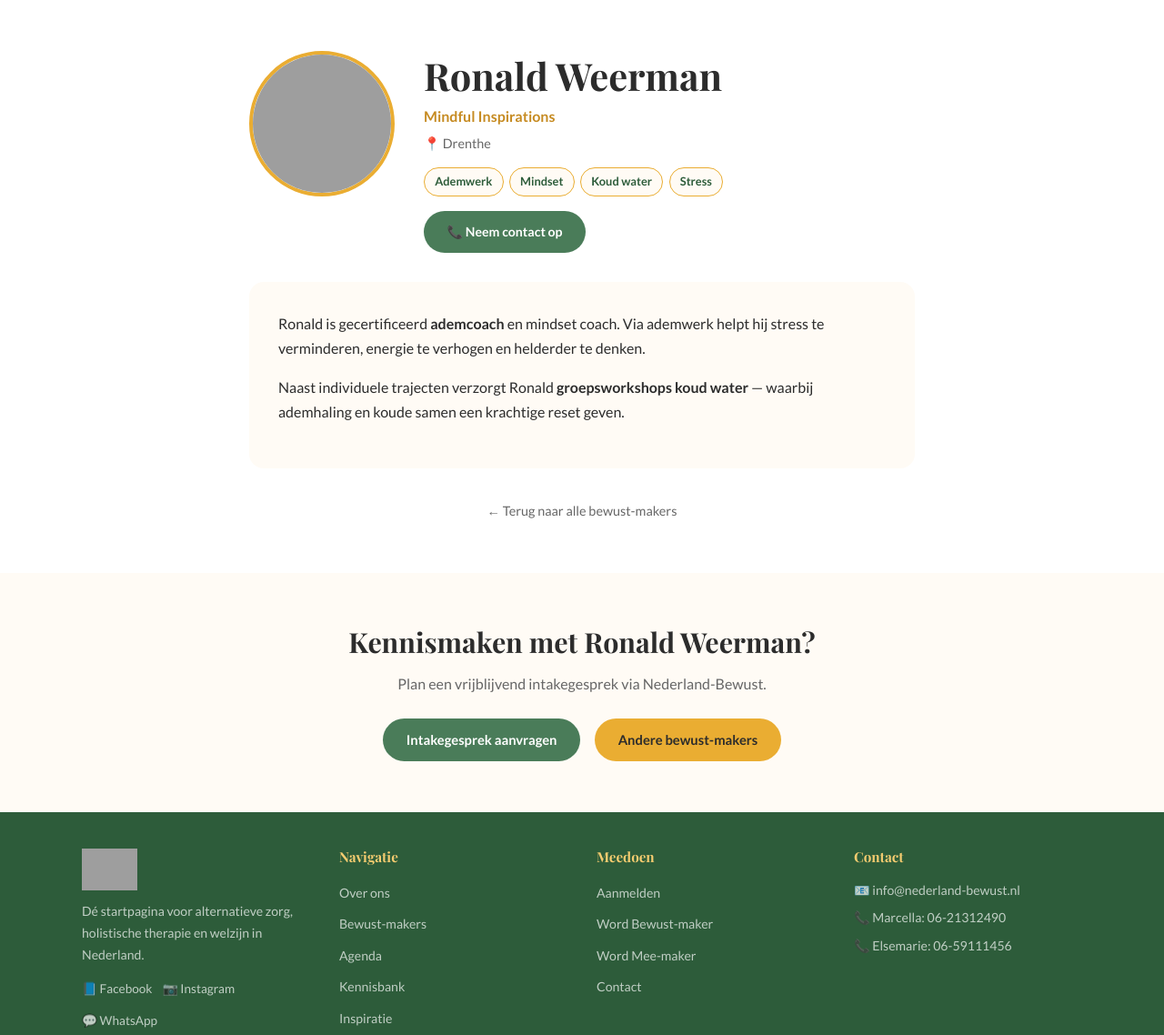
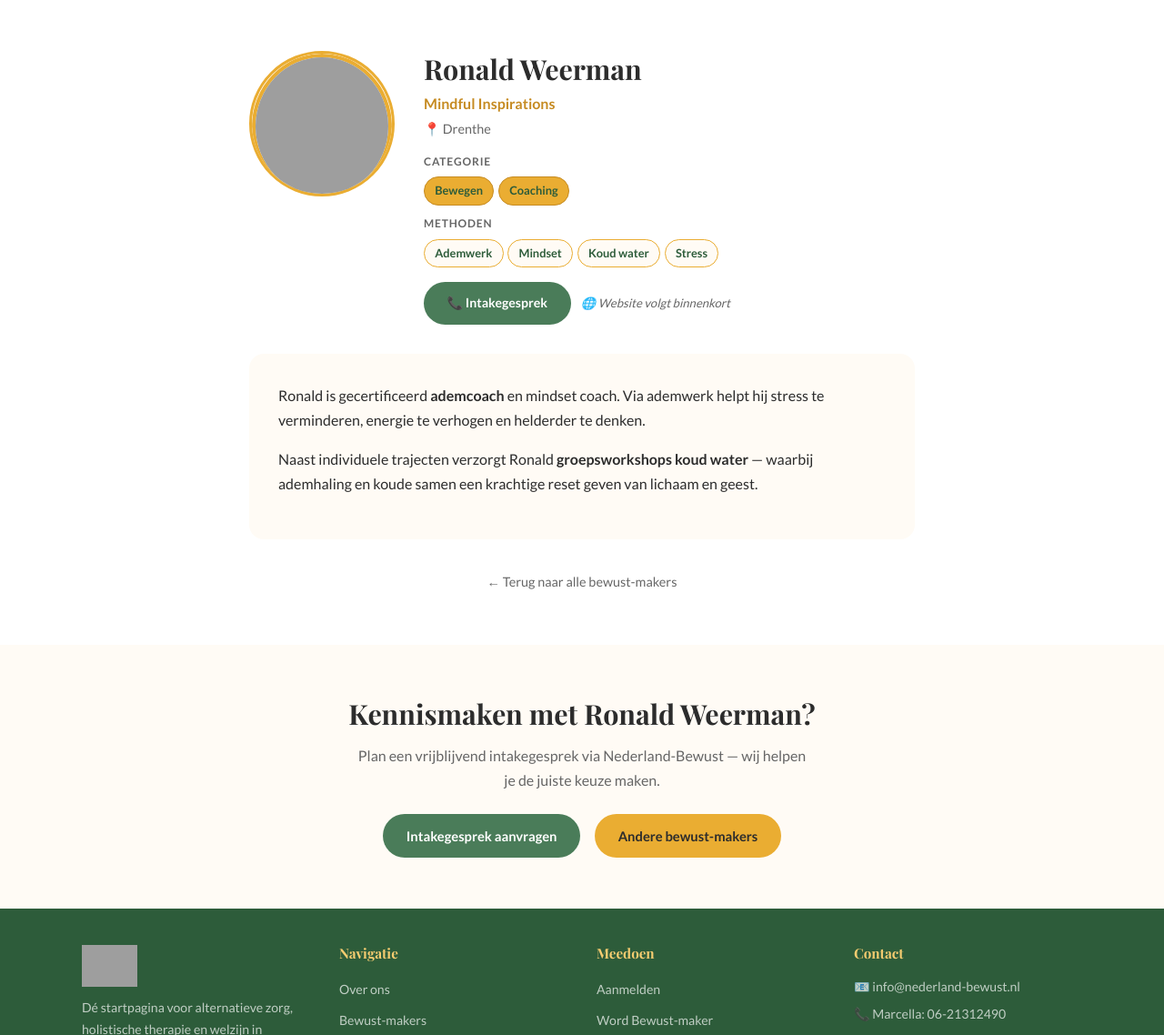
Before and after one commit to hands4flownl/nederland-bewust, a Jekyll site: the page built from pages/bewust-makers/welkom-bij-mindful-inspirations.html, in a window 1280 px wide and 1400 px high. Shown: the part 262-1400 px from the top of the window at 91% size. Built offline with Jekyll 4.4.1, drawn with Linux system fonts in a browser that asks for light colours; grey boxes are pictures that could not be loaded.

Commit message:
Update profiel: Ronald Weerman

```diff
--- a/pages/bewust-makers/welkom-bij-mindful-inspirations.html
+++ b/pages/bewust-makers/welkom-bij-mindful-inspirations.html
@@ -1,7 +1,7 @@
 ---
 layout: standaard
 title: "Ronald Weerman – Mindful Inspirations"
-beschrijving: "Ronald Weerman is bewust-maker bij Nederland-Bewust in Drenthe."
+beschrijving: "Ronald Weerman is bewust-maker bij Nederland-Bewust in Drenthe. Gespecialiseerd in Bewegen, Coaching."
 permalink: /bewust-makers/welkom-bij-mindful-inspirations/
 ---
 
@@ -13,24 +13,38 @@
 <section class="sectie">
   <div class="container container--nauw">
 
-    <div class="profiel-header">
-      <img src="{{ '/' | relative_url }}wp-content/uploads/2025/09/cropped-cropped-profiel-foto.avif" alt="Ronald Weerman" class="profiel-foto-groot" loading="lazy">
-      <div class="profiel-meta">
-        <h1>Ronald Weerman</h1>
-        <p class="praktijk">Mindful Inspirations</p>
-        <p class="regio">📍 Drenthe</p>
-        <div class="profiel-tags"><span class="profiel-tag">Ademwerk</span><span class="profiel-tag">Mindset</span><span class="profiel-tag">Koud water</span><span class="profiel-tag">Stress</span></div>
-        <div style="display:flex;gap:0.8rem;flex-wrap:wrap;margin-top:1rem;">
-          <a href="{{ '/contact/' | relative_url }}" class="knop knop--groen" style="font-size:0.88rem;">📞 Neem contact op</a>
+    <div class="profiel-header" style="display:flex;gap:2rem;align-items:flex-start;margin-bottom:2rem;flex-wrap:wrap;">
+      <div class="maker-kaart__foto-wrap" style="width:160px;height:160px;flex-shrink:0;">
+        <img src="https://nederland-bewust.nl/wp-content/uploads/2025/09/cropped-cropped-profiel-foto.avif"
+          alt="Ronald Weerman"
+          style="width:160px;height:160px;border-radius:50%;object-fit:cover;border:4px solid var(--goud);"
+          loading="lazy"
+          onerror="this.parentElement.innerHTML='<div style=\'width:160px;height:160px;border-radius:50%;background:var(--creme);border:4px solid var(--goud);display:flex;align-items:center;justify-content:center;font-size:3rem;\'>🌿</div>';">
+      </div>
+      <div style="flex:1;min-width:220px;">
+        <h2 style="margin-bottom:0.3rem;">Ronald Weerman</h2>
+        <p style="color:var(--goud-donker);font-weight:700;margin-bottom:0.2rem;">Mindful Inspirations</p>
+        <p style="color:var(--tekst-licht);font-size:0.9rem;margin-bottom:0.8rem;">📍 Drenthe</p>
+        <div style="margin-bottom:0.6rem;">
+          <p style="font-size:0.75rem;font-weight:700;text-transform:uppercase;letter-spacing:0.07em;color:var(--tekst-licht);margin-bottom:0.4rem;">Categorie</p>
+          <div style="display:flex;flex-wrap:wrap;gap:0.3rem;"><span class="profiel-tag" style="background:var(--goud);border-color:var(--goud-donker);">Bewegen</span><span class="profiel-tag" style="background:var(--goud);border-color:var(--goud-donker);">Coaching</span></div>
+        </div>
+        <div style="margin-bottom:1rem;">
+          <p style="font-size:0.75rem;font-weight:700;text-transform:uppercase;letter-spacing:0.07em;color:var(--tekst-licht);margin-bottom:0.4rem;">Methoden</p>
+          <div style="display:flex;flex-wrap:wrap;gap:0.3rem;"><span class="profiel-tag">Ademwerk</span><span class="profiel-tag">Mindset</span><span class="profiel-tag">Koud water</span><span class="profiel-tag">Stress</span></div>
+        </div>
+        <div style="display:flex;gap:0.7rem;flex-wrap:wrap;margin-top:1rem;align-items:center;">
+          <a href="{{ '/contact/' | relative_url }}" class="knop knop--groen" style="font-size:0.88rem;">📞 Intakegesprek</a>
+          <span style="font-size:0.82rem;color:var(--tekst-licht);font-style:italic;">🌐 Website volgt binnenkort</span>
         </div>
       </div>
     </div>
 
     <div style="background:var(--creme);border-radius:var(--radius-groot);padding:2rem;margin-bottom:2rem;">
-      <p>Ronald is gecertificeerd <strong>ademcoach</strong> en mindset coach. Via ademwerk helpt hij stress te verminderen, energie te verhogen en helderder te denken.</p><p>Naast individuele trajecten verzorgt Ronald <strong>groepsworkshops koud water</strong> — waarbij ademhaling en koude samen een krachtige reset geven.</p>
+      <p>Ronald is gecertificeerd <strong>ademcoach</strong> en mindset coach. Via ademwerk helpt hij stress te verminderen, energie te verhogen en helderder te denken.</p><p>Naast individuele trajecten verzorgt Ronald <strong>groepsworkshops koud water</strong> — waarbij ademhaling en koude samen een krachtige reset geven van lichaam en geest.</p>
     </div>
 
-    <div style="text-align:center;margin-top:2rem;">
+    <div style="text-align:center;margin-top:1.5rem;">
       <a href="{{ '/onze-bewust-makers/' | relative_url }}" style="font-size:0.9rem;color:var(--tekst-licht);">← Terug naar alle bewust-makers</a>
     </div>
   </div>
@@ -39,7 +53,7 @@
 <section class="sectie sectie--kleur">
   <div class="container" style="text-align:center;">
     <h2>Kennismaken met Ronald Weerman?</h2>
-    <p style="max-width:500px;margin:0.8rem auto 1.5rem;color:var(--tekst-licht);">Plan een vrijblijvend intakegesprek via Nederland-Bewust.</p>
+    <p style="max-width:500px;margin:0.8rem auto 1.5rem;color:var(--tekst-licht);">Plan een vrijblijvend intakegesprek via Nederland-Bewust — wij helpen je de juiste keuze maken.</p>
     <div style="display:flex;gap:1rem;justify-content:center;flex-wrap:wrap;">
       <a href="{{ '/contact/' | relative_url }}" class="knop knop--groen">Intakegesprek aanvragen</a>
       <a href="{{ '/onze-bewust-makers/' | relative_url }}" class="knop knop--goud">Andere bewust-makers</a>
```
